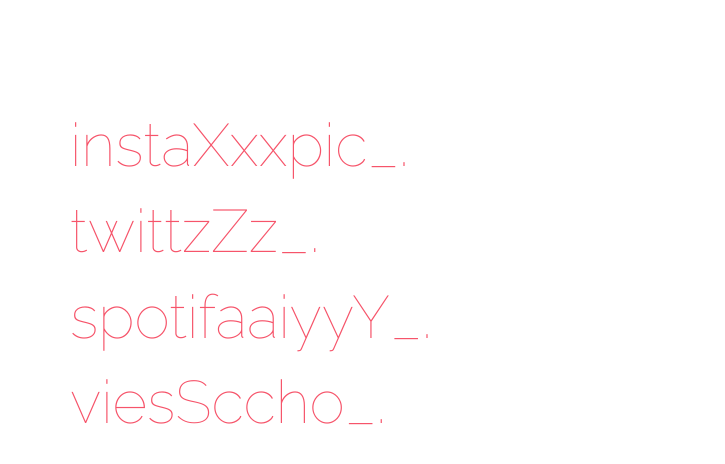
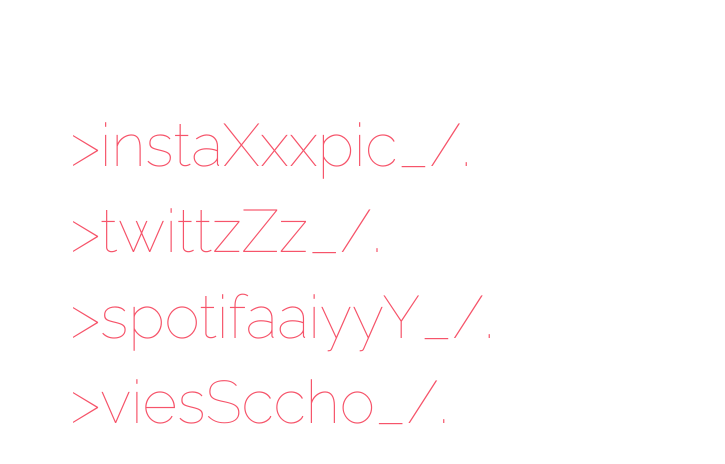
Before and after one commit to ilmanation/ilmansam.github.io, a plain HTML site: page index.html in a window 1280 px wide. Shown: the part 244-708 px from the top of the page, 0-725 px from the left. Drawn offline with Linux system fonts and the light colour scheme.

Commit message:
Update index.html

```diff
--- a/index.html
+++ b/index.html
@@ -57,10 +57,10 @@
     <div class="row bottomrow">
       <div class="col-sm-4 bottom">
         <p class="links" align="justify">
-          <a href="https://instagram.com/ilmansam" target="_blank">instaXxxpic_.</a><br>
-          <a href="https://twitter.com/ilmanation" target="_blank">twittzZz_.</a><br>
-          <a href="https://open.spotify.com/user/ilmanation_" target="_blank">spotifaaiyyY_.</a><br>
-          <a href="https://vsco.co/ilmanation" target="_blank">viesSccho_.</a><br>
+          <a href="https://instagram.com/ilmansam" target="_blank">>instaXxxpic_/.</a><br>
+          <a href="https://twitter.com/ilmanation" target="_blank">>twittzZz_/.</a><br>
+          <a href="https://open.spotify.com/user/ilmanation_" target="_blank">>spotifaaiyyY_/.</a><br>
+          <a href="https://vsco.co/ilmanation" target="_blank">>viesSccho_/.</a><br>
         </p>
       </div>
   </div>
```
